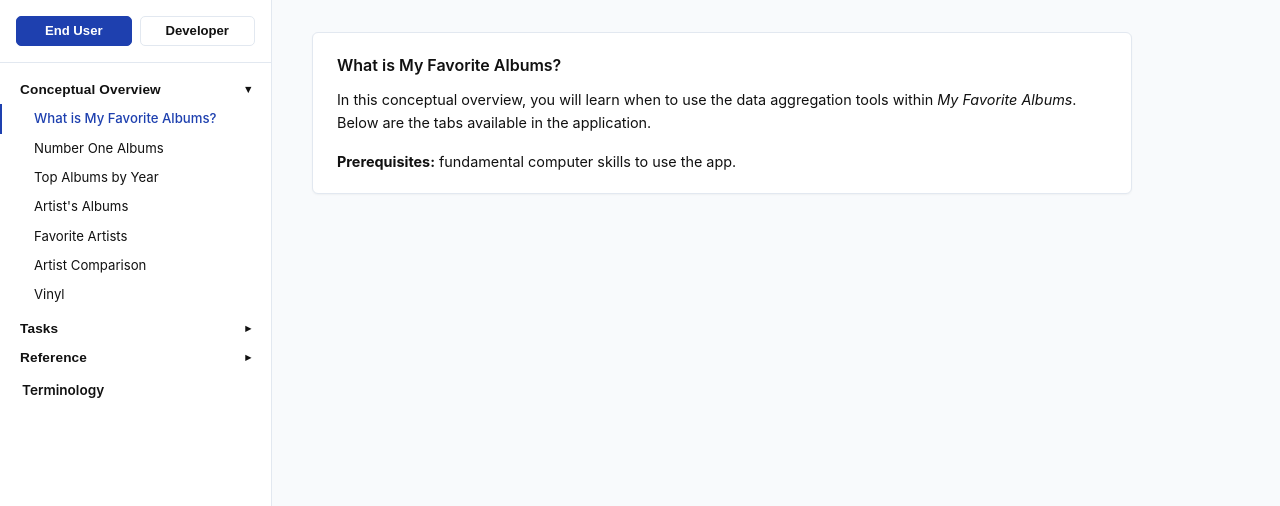
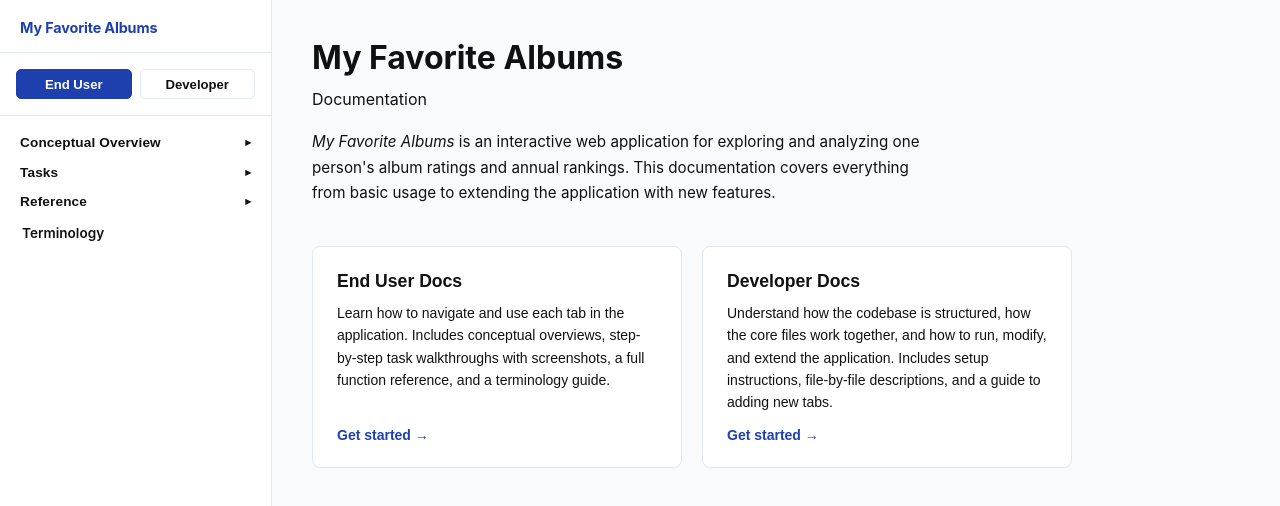
Before and after one commit to JTovalin10/engl396-final, a React (Vite) app: page / in a window 1280 px wide. Before the commit this address led to /end-user/conceptual/intro. Shown: the top 506 px of the page. Built offline with nearby package versions, Linux system fonts and the light colour scheme.

Commit message:
home page nad changes to include a src and sidebar

```diff
--- a/src/App.tsx
+++ b/src/App.tsx
@@ -1,6 +1,7 @@
-import { Routes, Route, Navigate } from 'react-router-dom'
+import { Routes, Route } from 'react-router-dom'
 import './App.css'
 import Sidebar from './Components/Sidebar'
+import Home from './Components/Home'
 
 import EuWhatIsMFA from './Components/end_user/conceptual/WhatIsMFA'
 import EuConceptualNumberOne from './Components/end_user/conceptual/NumberOneAlbums'
@@ -50,7 +51,7 @@ export default function App() {
       <Sidebar />
       <main className="content">
         <Routes>
-          <Route path="/" element={<Navigate to="/end-user/conceptual/intro" replace />} />
+          <Route path="/" element={<Home />} />
 
           {/* End User — Conceptual */}
           <Route path="/end-user/conceptual/intro" element={<EuWhatIsMFA />} />
--- /dev/null
+++ b/src/Components/Home.tsx
@@ -0,0 +1,31 @@
+import { useNavigate } from 'react-router-dom'
+
+export default function Home() {
+  const navigate = useNavigate()
+
+  return (
+    <div className="home">
+      <div className="home-header">
+        <h1>My Favorite Albums</h1>
+        <p className="home-subtitle">Documentation</p>
+        <p className="home-desc">
+          <i>My Favorite Albums</i> is an interactive web application for exploring and analyzing one person's album ratings and annual rankings. This documentation covers everything from basic usage to extending the application with new features.
+        </p>
+      </div>
+
+      <div className="home-cards">
+        <button className="home-card" onClick={() => navigate('/end-user/conceptual/intro')}>
+          <h2>End User Docs</h2>
+          <p>Learn how to navigate and use each tab in the application. Includes conceptual overviews, step-by-step task walkthroughs with screenshots, a full function reference, and a terminology guide.</p>
+          <span className="home-card-cta">Get started →</span>
+        </button>
+
+        <button className="home-card" onClick={() => navigate('/developer/conceptual/how-app-is-structured')}>
+          <h2>Developer Docs</h2>
+          <p>Understand how the codebase is structured, how the core files work together, and how to run, modify, and extend the application. Includes setup instructions, file-by-file descriptions, and a guide to adding new tabs.</p>
+          <span className="home-card-cta">Get started →</span>
+        </button>
+      </div>
+    </div>
+  )
+}
--- a/src/Components/Sidebar.tsx
+++ b/src/Components/Sidebar.tsx
@@ -94,6 +94,12 @@ export default function Sidebar() {
   const [audience, setAudience] = useState<Audience>(isDevPath ? 'developer' : 'end-user')
   const [expanded, setExpanded] = useState<Record<string, boolean>>({})
 
+  // Keep audience in sync when navigating via Home page buttons
+  useEffect(() => {
+    if (location.pathname.startsWith('/developer')) setAudience('developer')
+    else if (location.pathname.startsWith('/end-user')) setAudience('end-user')
+  }, [location.pathname])
+
   const activeNav = audience === 'end-user' ? endUserNav : developerNav
 
   // Auto-expand the parent whose child matches the current route
@@ -125,6 +131,12 @@ export default function Sidebar() {
 
   return (
     <nav className="sidebar">
+      <div className="sidebar-home">
+        <NavLink to="/" className={({ isActive }) => isActive ? 'sidebar-home-link active' : 'sidebar-home-link'}>
+          My Favorite Albums
+        </NavLink>
+      </div>
+
       <div className="sidebar-audience-toggle">
         <button
           className={audience === 'end-user' ? 'audience-btn active' : 'audience-btn'}
--- a/src/Components/end_user/conceptual/WhatIsMFA.tsx
+++ b/src/Components/end_user/conceptual/WhatIsMFA.tsx
@@ -2,7 +2,7 @@ export default function WhatIsMFA() {
   return (
     <article className="endpoint-card">
       <h3>What is My Favorite Albums?</h3>
-      <p>In this conceptual overview, you will learn when to use the data aggregation tools within <i>My Favorite Albums</i>. Below are the tabs available in the application.</p>
+      <p><i>My Favorite Albums</i> is an interactive web application for exploring one person's album ratings and annual rankings. This conceptual overview explains what each section of the application does so you know where to go to find what you need.</p>
       <p><strong>Prerequisites:</strong> fundamental computer skills to use the app.</p>
     </article>
   )
--- a/src/index.css
+++ b/src/index.css
@@ -408,3 +408,99 @@ a:hover {
   font-weight: 500;
   font-size: 0.9rem;
 }
+
+/* ── Sidebar home link ───────────────────────────────── */
+.sidebar-home {
+  padding: 1rem 1.25rem 0.75rem;
+  border-bottom: 1px solid var(--border);
+}
+
+.sidebar-home-link {
+  font-size: 0.9rem;
+  font-weight: 700;
+  color: var(--text);
+  text-decoration: none;
+  letter-spacing: -0.01em;
+}
+
+.sidebar-home-link:hover {
+  color: var(--accent);
+  text-decoration: none;
+}
+
+.sidebar-home-link.active {
+  color: var(--accent);
+}
+
+/* ── Home page ───────────────────────────────────────── */
+.home {
+  max-width: 760px;
+}
+
+.home-header {
+  margin-bottom: 2.5rem;
+}
+
+.home-header h1 {
+  font-size: 2rem;
+  font-weight: 700;
+  color: var(--text);
+  margin-bottom: 0.25rem;
+}
+
+.home-subtitle {
+  font-size: 1rem;
+  color: var(--text-muted);
+  margin-bottom: 1rem;
+}
+
+.home-desc {
+  font-size: 0.95rem;
+  color: var(--text);
+  max-width: 620px;
+  line-height: 1.7;
+}
+
+.home-cards {
+  display: grid;
+  grid-template-columns: 1fr 1fr;
+  gap: 1.25rem;
+}
+
+.home-card {
+  background: var(--bg-card);
+  border: 1px solid var(--border);
+  border-radius: 8px;
+  padding: 1.5rem;
+  text-align: left;
+  cursor: pointer;
+  transition: border-color 0.15s, box-shadow 0.15s;
+  display: flex;
+  flex-direction: column;
+  gap: 0.6rem;
+}
+
+.home-card:hover {
+  border-color: var(--accent);
+  box-shadow: 0 2px 8px rgba(30, 64, 175, 0.1);
+}
+
+.home-card h2 {
+  font-size: 1.1rem;
+  font-weight: 600;
+  color: var(--text);
+}
+
+.home-card p {
+  font-size: 0.875rem;
+  color: var(--text);
+  line-height: 1.6;
+  flex: 1;
+}
+
+.home-card-cta {
+  font-size: 0.875rem;
+  font-weight: 600;
+  color: var(--accent);
+  margin-top: 0.25rem;
+}
```
